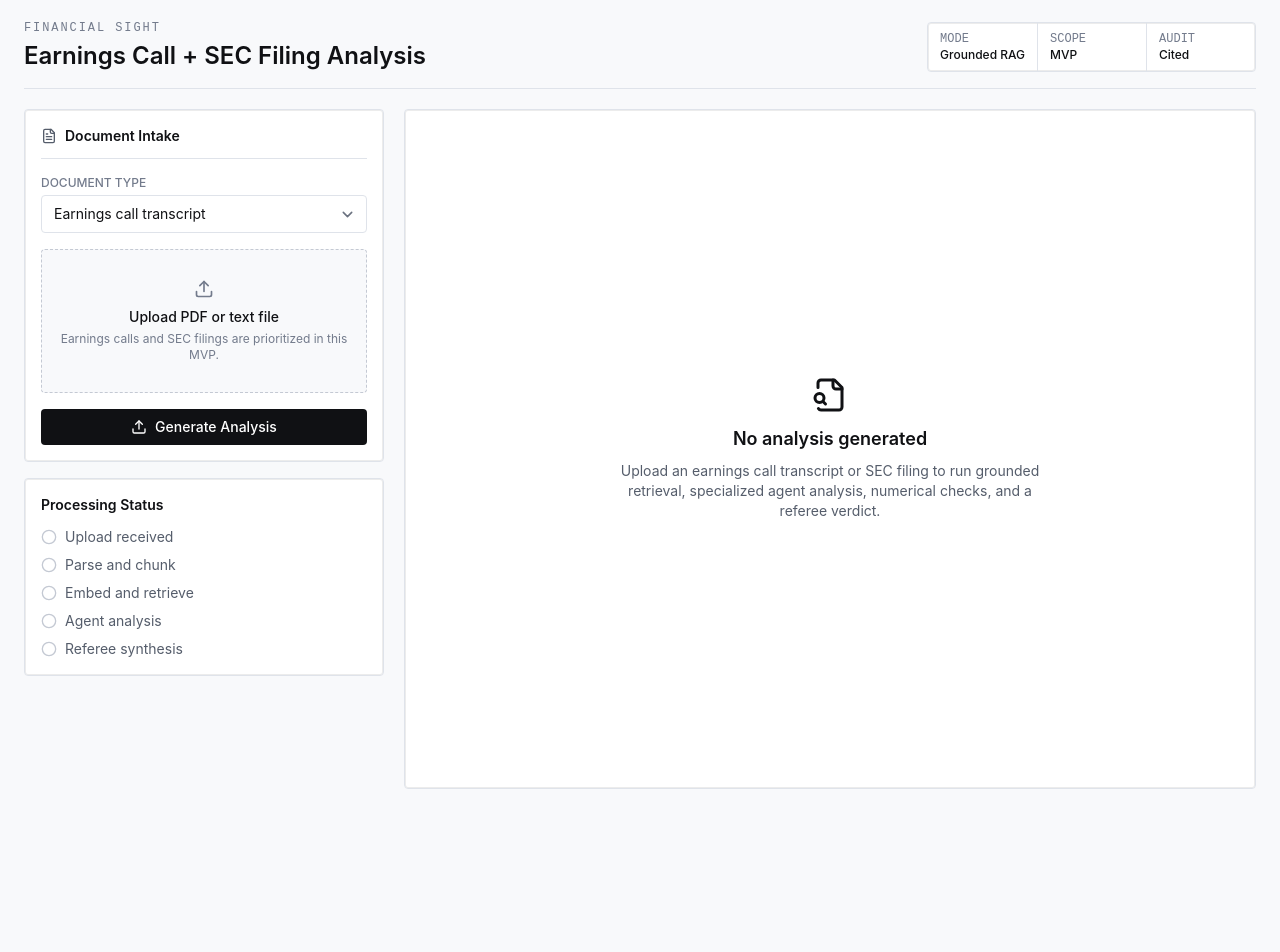
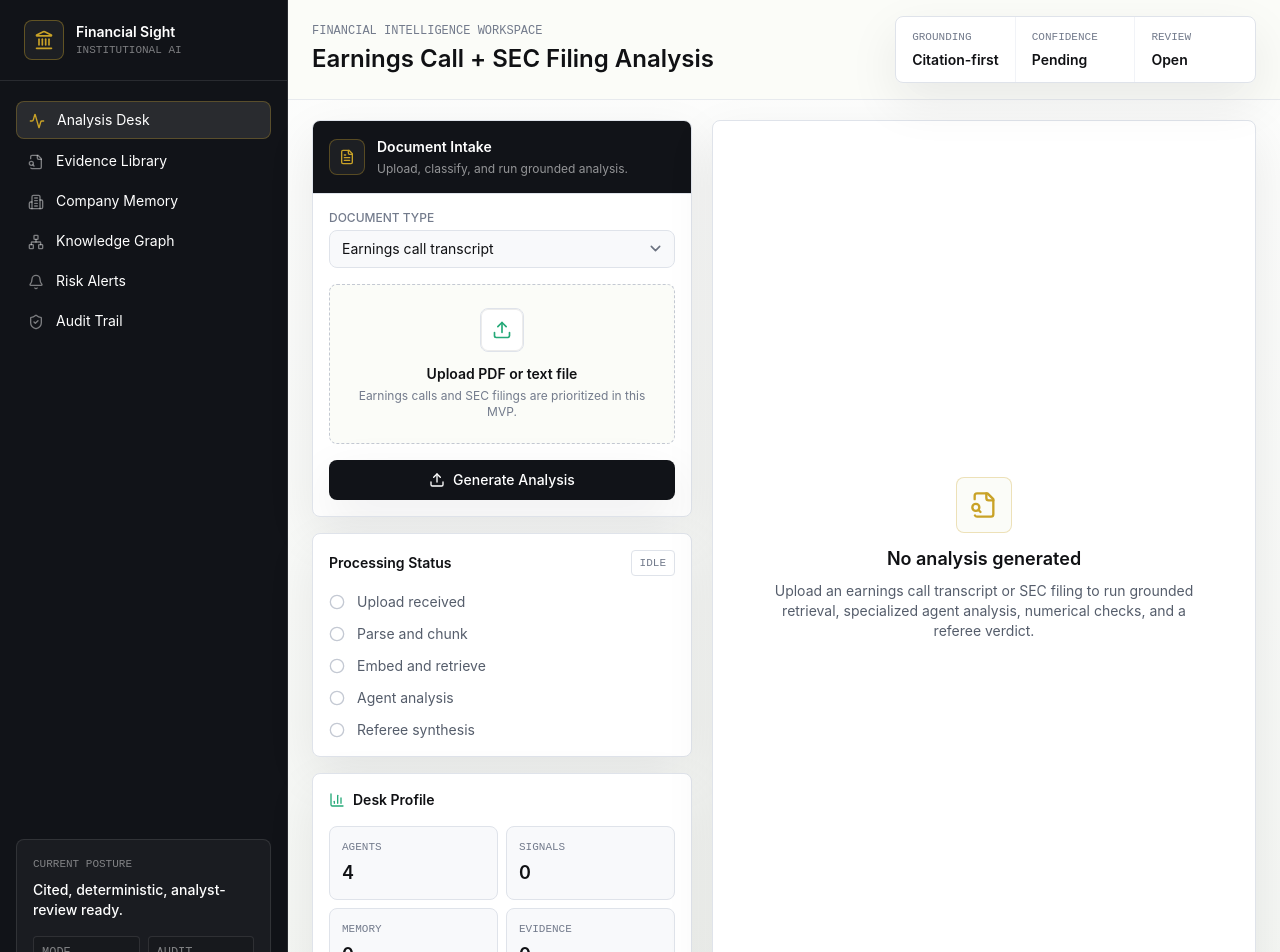
Before and after one commit to Helios531/FinSight, a Next.js app: page / in a window 1280 px wide. Shown: the top 952 px of the page. Before the commit the page ends 809 px from the top, so only its background shows below. Built offline with nearby package versions, Linux system fonts and the light colour scheme.

Commit message:
ui: restyle Financial Sight dashboard with premium finance layout

```diff
--- a/app/globals.css
+++ b/app/globals.css
@@ -4,7 +4,7 @@
 
 :root {
   color-scheme: light;
-  background: #f8f9fb;
+  background: #f4f6f3;
   color: #101114;
 }
 
@@ -15,8 +15,11 @@
 body {
   min-height: 100vh;
   margin: 0;
-  background: #f8f9fb;
+  background:
+    linear-gradient(180deg, rgba(255, 255, 255, 0.82), rgba(244, 246, 243, 0.96)),
+    #f4f6f3;
   font-family: Inter, ui-sans-serif, system-ui, sans-serif;
+  text-rendering: optimizeLegibility;
 }
 
 button,
--- a/app/page.tsx
+++ b/app/page.tsx
@@ -1,6 +1,7 @@
 "use client";
 
 import { useState } from "react";
+import { Activity, BarChart3, Bell, Building2, FileSearch, Landmark, Network, ShieldCheck } from "lucide-react";
 import { AnalysisDashboard } from "@/components/AnalysisDashboard";
 import { ProcessingTimeline } from "@/components/ProcessingTimeline";
 import { UploadPanel } from "@/components/UploadPanel";
@@ -12,46 +13,118 @@ export default function Home() {
   const [error, setError] = useState<string | null>(null);
 
   return (
-    <main className="min-h-screen px-6 py-5 text-ink-950">
-      <div className="mx-auto flex max-w-7xl flex-col gap-5">
-        <header className="flex flex-col gap-3 border-b border-ink-200 pb-4 md:flex-row md:items-end md:justify-between">
+    <main className="min-h-screen text-ink-950">
+      <div className="flex min-h-screen">
+        <aside className="hidden w-72 shrink-0 border-r border-white/10 bg-luxury-graphite text-white lg:flex lg:flex-col">
+          <div className="border-b border-white/10 px-6 py-5">
+            <div className="flex items-center gap-3">
+              <div className="flex h-10 w-10 items-center justify-center rounded-lg border border-luxury-gold/40 bg-white/5">
+                <Landmark className="h-5 w-5 text-luxury-gold" aria-hidden />
+              </div>
               <div>
-            <p className="font-mono text-xs uppercase tracking-[0.16em] text-ink-500">
-              Financial Sight
-            </p>
-            <h1 className="mt-1 text-2xl font-semibold tracking-normal">
-              Earnings Call + SEC Filing Analysis
-            </h1>
+                <p className="text-sm font-semibold">Financial Sight</p>
+                <p className="font-mono text-[11px] uppercase text-white/45">Institutional AI</p>
               </div>
-          <div className="grid grid-cols-3 divide-x divide-ink-200 overflow-hidden rounded border border-ink-200 bg-white text-xs shadow-hairline">
-            <div className="px-3 py-2">
-              <span className="block font-mono text-ink-500">MODE</span>
-              <span className="font-medium">Grounded RAG</span>
             </div>
-            <div className="px-3 py-2">
-              <span className="block font-mono text-ink-500">SCOPE</span>
-              <span className="font-medium">MVP</span>
           </div>
-            <div className="px-3 py-2">
-              <span className="block font-mono text-ink-500">AUDIT</span>
-              <span className="font-medium">Cited</span>
+          <nav className="flex-1 space-y-1 px-4 py-5 text-sm">
+            <SidebarItem icon={<Activity className="h-4 w-4" aria-hidden />} label="Analysis Desk" active />
+            <SidebarItem icon={<FileSearch className="h-4 w-4" aria-hidden />} label="Evidence Library" />
+            <SidebarItem icon={<Building2 className="h-4 w-4" aria-hidden />} label="Company Memory" />
+            <SidebarItem icon={<Network className="h-4 w-4" aria-hidden />} label="Knowledge Graph" />
+            <SidebarItem icon={<Bell className="h-4 w-4" aria-hidden />} label="Risk Alerts" />
+            <SidebarItem icon={<ShieldCheck className="h-4 w-4" aria-hidden />} label="Audit Trail" />
+          </nav>
+          <div className="m-4 rounded-lg border border-white/10 bg-white/[0.04] p-4">
+            <p className="font-mono text-[11px] uppercase text-white/45">Current posture</p>
+            <p className="mt-2 text-sm font-medium">Cited, deterministic, analyst-review ready.</p>
+            <div className="mt-4 grid grid-cols-2 gap-2 text-xs">
+              <div className="rounded border border-white/10 bg-black/10 p-2">
+                <span className="block font-mono text-white/45">MODE</span>
+                <span>RAG</span>
+              </div>
+              <div className="rounded border border-white/10 bg-black/10 p-2">
+                <span className="block font-mono text-white/45">AUDIT</span>
+                <span>On</span>
+              </div>
+            </div>
+          </div>
+        </aside>
+
+        <div className="min-w-0 flex-1">
+          <header className="sticky top-0 z-20 border-b border-ink-200/70 bg-luxury-pearl/90 px-4 py-4 backdrop-blur md:px-6">
+            <div className="mx-auto flex max-w-[1500px] flex-col gap-4 xl:flex-row xl:items-center xl:justify-between">
+              <div>
+                <p className="font-mono text-xs uppercase text-ink-500">Financial Intelligence Workspace</p>
+                <h1 className="mt-1 text-2xl font-semibold tracking-normal">Earnings Call + SEC Filing Analysis</h1>
+              </div>
+              <div className="grid grid-cols-3 overflow-hidden rounded-lg border border-ink-200 bg-white shadow-elevated">
+                <TopMetric label="Grounding" value="Citation-first" />
+                <TopMetric label="Confidence" value={report ? `${report.confidence.score}%` : "Pending"} />
+                <TopMetric label="Review" value={stage === "complete" ? "Ready" : stage === "error" ? "Blocked" : "Open"} />
               </div>
             </div>
           </header>
 
-        <div className="grid gap-5 lg:grid-cols-[360px_1fr]">
+          <div className="mx-auto grid max-w-[1500px] gap-5 px-4 py-5 md:px-6 xl:grid-cols-[380px_1fr]">
             <aside className="flex flex-col gap-4">
               <UploadPanel onError={setError} onReport={setReport} onStage={setStage} />
               <ProcessingTimeline activeStage={stage} />
               {error ? (
-              <div className="rounded border border-signal-red/30 bg-white p-3 text-sm text-signal-red">
+                <div className="rounded-lg border border-signal-red/25 bg-white p-3 text-sm text-signal-red shadow-elevated">
                   {error}
                 </div>
               ) : null}
+              <section className="rounded-lg border border-ink-200 bg-white p-4 shadow-elevated">
+                <div className="flex items-center gap-2">
+                  <BarChart3 className="h-4 w-4 text-luxury-mint" aria-hidden />
+                  <h2 className="text-sm font-semibold">Desk Profile</h2>
+                </div>
+                <div className="mt-4 grid grid-cols-2 gap-2 text-xs">
+                  <DeskStat label="Agents" value="4" />
+                  <DeskStat label="Signals" value={report?.predictiveRisk ? String(report.predictiveRisk.signals.length) : "0"} />
+                  <DeskStat label="Memory" value={report?.companyMemory ? String(report.companyMemory.filingCount) : "0"} />
+                  <DeskStat label="Evidence" value={report ? String(report.citations.length) : "0"} />
+                </div>
+              </section>
             </aside>
             <AnalysisDashboard report={report} />
+          </div>
         </div>
       </div>
     </main>
   );
 }
+
+function SidebarItem({ icon, label, active = false }: { icon: React.ReactNode; label: string; active?: boolean }) {
+  return (
+    <div
+      className={`flex items-center gap-3 rounded-lg px-3 py-2 ${
+        active
+          ? "border border-luxury-gold/30 bg-white/10 text-white"
+          : "text-white/62 hover:bg-white/[0.04] hover:text-white"
+      }`}
+    >
+      <span className={active ? "text-luxury-gold" : "text-white/45"}>{icon}</span>
+      <span>{label}</span>
+    </div>
+  );
+}
+
+function TopMetric({ label, value }: { label: string; value: string }) {
+  return (
+    <div className="min-w-0 border-r border-ink-100 px-4 py-3 last:border-r-0">
+      <span className="block font-mono text-[11px] uppercase text-ink-500">{label}</span>
+      <span className="mt-1 block truncate text-sm font-semibold">{value}</span>
+    </div>
+  );
+}
+
+function DeskStat({ label, value }: { label: string; value: string }) {
+  return (
+    <div className="rounded-lg border border-ink-200 bg-ink-50 p-3">
+      <span className="block font-mono text-[11px] uppercase text-ink-500">{label}</span>
+      <span className="mt-1 block text-lg font-semibold">{value}</span>
+    </div>
+  );
+}
--- a/components/AnalysisDashboard.tsx
+++ b/components/AnalysisDashboard.tsx
@@ -12,9 +12,11 @@ export function AnalysisDashboard({ report }: { report: AnalysisReport | null })
 
   if (!report) {
     return (
-      <section className="flex min-h-[680px] items-center justify-center rounded border border-ink-200 bg-white p-6 text-center shadow-hairline">
+      <section className="flex min-h-[680px] items-center justify-center rounded-lg border border-ink-200 bg-white p-6 text-center shadow-elevated">
         <div className="max-w-md">
-          <FileSearch className="mx-auto h-9 w-9 text-ink-400" aria-hidden />
+          <div className="mx-auto flex h-14 w-14 items-center justify-center rounded-lg border border-luxury-gold/30 bg-luxury-pearl">
+            <FileSearch className="h-7 w-7 text-luxury-gold" aria-hidden />
+          </div>
           <h2 className="mt-3 text-lg font-semibold">No analysis generated</h2>
           <p className="mt-2 text-sm text-ink-600">
             Upload an earnings call transcript or SEC filing to run grounded retrieval,
@@ -662,10 +664,10 @@ export function AnalysisDashboard({ report }: { report: AnalysisReport | null })
 function Severity({ severity }: { severity: "info" | "medium" | "high" }) {
   const className =
     severity === "high"
-      ? "border-signal-red/30 text-signal-red"
+      ? "border-signal-red/25 bg-signal-red/5 text-signal-red"
       : severity === "medium"
-        ? "border-signal-amber/30 text-signal-amber"
-        : "border-ink-200 text-ink-500";
+        ? "border-signal-amber/25 bg-signal-amber/5 text-signal-amber"
+        : "border-ink-200 bg-ink-50 text-ink-500";
 
   return (
     <span className={`rounded border px-2 py-1 font-mono text-[11px] uppercase ${className}`}>
@@ -685,9 +687,9 @@ function Signal({ label, value }: { label: string; value: number }) {
 
 function Panel({ title, icon, children }: { title: string; icon: React.ReactNode; children: React.ReactNode }) {
   return (
-    <section className="rounded border border-ink-200 bg-white p-4 shadow-hairline">
+    <section className="rounded-lg border border-ink-200 bg-white p-4 shadow-elevated">
       <div className="mb-3 flex items-center gap-2 border-b border-ink-200 pb-3">
-        {icon}
+        <span className="text-luxury-gold">{icon}</span>
         <h2 className="text-sm font-semibold">{title}</h2>
       </div>
       {children}
@@ -697,7 +699,7 @@ function Panel({ title, icon, children }: { title: string; icon: React.ReactNode
 
 function StatusTile({ label, value }: { label: string; value: string }) {
   return (
-    <div className="min-w-0 rounded border border-ink-200 bg-white p-3 shadow-hairline">
+    <div className="min-w-0 rounded-lg border border-ink-200 bg-white p-3 shadow-elevated">
       <span className="font-mono text-xs uppercase text-ink-500">{label}</span>
       <p className="mt-1 truncate text-sm font-semibold">{value}</p>
     </div>
@@ -714,7 +716,7 @@ function ClaimRow({
   onCitation: (citation: EvidenceCitation) => void;
 }) {
   return (
-    <div className="rounded border border-ink-200 p-3">
+    <div className="rounded-lg border border-ink-200 bg-luxury-pearl p-3">
       <p className="text-sm text-ink-800">{claim}</p>
       <div className="mt-2 flex flex-wrap gap-1">
         {citations.map((citation) => (
@@ -736,7 +738,7 @@ function CitationButton({
     <button
       type="button"
       onClick={() => onCitation(citation)}
-      className="mr-1 inline-flex rounded border border-ink-200 px-2 py-1 font-mono text-[11px] text-ink-600 hover:border-ink-500"
+      className="mr-1 inline-flex rounded border border-ink-200 bg-white px-2 py-1 font-mono text-[11px] text-ink-600 hover:border-luxury-gold hover:text-ink-950"
     >
       {citation.section}
       {citation.page
--- a/components/ProcessingTimeline.tsx
+++ b/components/ProcessingTimeline.tsx
@@ -14,20 +14,25 @@ export function ProcessingTimeline({ activeStage }: { activeStage: string }) {
   const isError = activeStage === "error";
 
   return (
-    <section className="rounded border border-ink-200 bg-white p-4 shadow-hairline">
-      <h2 className="text-sm font-semibold">Processing Status</h2>
-      <ol className="mt-3 space-y-2">
+    <section className="rounded-lg border border-ink-200 bg-white p-4 shadow-elevated">
+      <div className="flex items-center justify-between gap-3">
+        <h2 className="text-sm font-semibold">Processing Status</h2>
+        <span className="rounded border border-ink-200 px-2 py-1 font-mono text-[11px] uppercase text-ink-500">
+          {isComplete ? "complete" : isError ? "error" : activeStage}
+        </span>
+      </div>
+      <ol className="mt-4 space-y-3">
         {steps.map((step, index) => {
           const done = isComplete || (activeIndex >= 0 && index < activeIndex);
           const current = step.id === activeStage;
           return (
-            <li key={step.id} className="flex items-center gap-2 text-sm">
+            <li key={step.id} className="flex items-center gap-3 text-sm">
               {done ? (
                 <CheckCircle2 className="h-4 w-4 text-signal-green" aria-hidden />
               ) : isError && index === Math.max(activeIndex, 0) ? (
                 <CircleAlert className="h-4 w-4 text-signal-red" aria-hidden />
               ) : (
-                <Circle className={`h-4 w-4 ${current ? "text-signal-blue" : "text-ink-300"}`} aria-hidden />
+                <Circle className={`h-4 w-4 ${current ? "text-luxury-gold" : "text-ink-300"}`} aria-hidden />
               )}
               <span className={current ? "font-medium text-ink-950" : "text-ink-600"}>{step.label}</span>
             </li>
--- a/components/UploadPanel.tsx
+++ b/components/UploadPanel.tsx
@@ -61,17 +61,25 @@ export function UploadPanel({ onReport, onStage, onError }: UploadPanelProps) {
   }
 
   return (
-    <form onSubmit={handleSubmit} className="rounded border border-ink-200 bg-white p-4 shadow-hairline">
-      <div className="flex items-center gap-2 border-b border-ink-200 pb-3">
-        <FileText className="h-4 w-4 text-ink-600" aria-hidden />
-        <h2 className="text-sm font-semibold">Document Intake</h2>
+    <form onSubmit={handleSubmit} className="overflow-hidden rounded-lg border border-ink-200 bg-white shadow-elevated">
+      <div className="border-b border-ink-200 bg-luxury-graphite px-4 py-4 text-white">
+        <div className="flex items-center gap-3">
+          <div className="flex h-9 w-9 items-center justify-center rounded-lg border border-luxury-gold/35 bg-white/5">
+            <FileText className="h-4 w-4 text-luxury-gold" aria-hidden />
+          </div>
+          <div>
+            <h2 className="text-sm font-semibold">Document Intake</h2>
+            <p className="mt-1 text-xs text-white/55">Upload, classify, and run grounded analysis.</p>
+          </div>
+        </div>
       </div>
 
-      <label className="mt-4 block text-xs font-medium uppercase text-ink-500">Document type</label>
+      <div className="p-4">
+      <label className="block text-xs font-medium uppercase text-ink-500">Document type</label>
       <select
         value={documentKind}
         onChange={(event) => setDocumentKind(event.target.value)}
-        className="mt-1 w-full rounded border-ink-200 text-sm focus:border-signal-blue focus:ring-signal-blue"
+        className="mt-1 w-full rounded-lg border-ink-200 bg-ink-50 text-sm focus:border-luxury-mint focus:ring-luxury-mint"
       >
         <option value="earnings_call">Earnings call transcript</option>
         <option value="sec_filing">SEC filing</option>
@@ -80,10 +88,12 @@ export function UploadPanel({ onReport, onStage, onError }: UploadPanelProps) {
 
       <label
         htmlFor="file"
-        className="mt-4 flex min-h-36 cursor-pointer flex-col items-center justify-center rounded border border-dashed border-ink-300 bg-ink-50 px-4 text-center hover:bg-white"
+        className="mt-4 flex min-h-40 cursor-pointer flex-col items-center justify-center rounded-lg border border-dashed border-ink-300 bg-luxury-pearl px-4 text-center hover:border-luxury-gold hover:bg-white"
       >
-        <Upload className="h-5 w-5 text-ink-500" aria-hidden />
-        <span className="mt-2 text-sm font-medium">{filename || "Upload PDF or text file"}</span>
+        <span className="flex h-11 w-11 items-center justify-center rounded-lg border border-ink-200 bg-white shadow-hairline">
+          <Upload className="h-5 w-5 text-luxury-mint" aria-hidden />
+        </span>
+        <span className="mt-3 text-sm font-semibold">{filename || "Upload PDF or text file"}</span>
         <span className="mt-1 text-xs text-ink-500">
           Earnings calls and SEC filings are prioritized in this MVP.
         </span>
@@ -101,11 +111,12 @@ export function UploadPanel({ onReport, onStage, onError }: UploadPanelProps) {
       <button
         type="submit"
         disabled={isSubmitting}
-        className="mt-4 inline-flex w-full items-center justify-center gap-2 rounded bg-ink-950 px-3 py-2 text-sm font-medium text-white disabled:cursor-not-allowed disabled:bg-ink-500"
+        className="mt-4 inline-flex w-full items-center justify-center gap-2 rounded-lg bg-luxury-graphite px-3 py-2.5 text-sm font-medium text-white shadow-elevated hover:bg-ink-800 disabled:cursor-not-allowed disabled:bg-ink-500"
       >
         {isSubmitting ? <Loader2 className="h-4 w-4 animate-spin" aria-hidden /> : <Upload className="h-4 w-4" aria-hidden />}
         Generate Analysis
       </button>
+      </div>
     </form>
   );
 }
--- a/tailwind.config.ts
+++ b/tailwind.config.ts
@@ -26,6 +26,13 @@ const config: Config = {
           red: "#b42318",
           amber: "#a15c07",
           blue: "#2563eb"
+        },
+        luxury: {
+          graphite: "#111318",
+          panel: "#171a21",
+          gold: "#c9a227",
+          mint: "#25a978",
+          pearl: "#fbfcf8"
         }
       },
       fontFamily: {
@@ -33,7 +40,8 @@ const config: Config = {
         mono: ["IBM Plex Mono", "ui-monospace", "SFMono-Regular", "monospace"]
       },
       boxShadow: {
-        hairline: "inset 0 0 0 1px rgba(16, 17, 20, 0.08)"
+        hairline: "inset 0 0 0 1px rgba(16, 17, 20, 0.08)",
+        elevated: "0 18px 50px rgba(17, 19, 24, 0.08)"
       }
     }
   },
```
Also changed, not shown: components/AgentSection.tsx (+7 -7 lines). Lines whose indentation alone changed are shown as unchanged.
